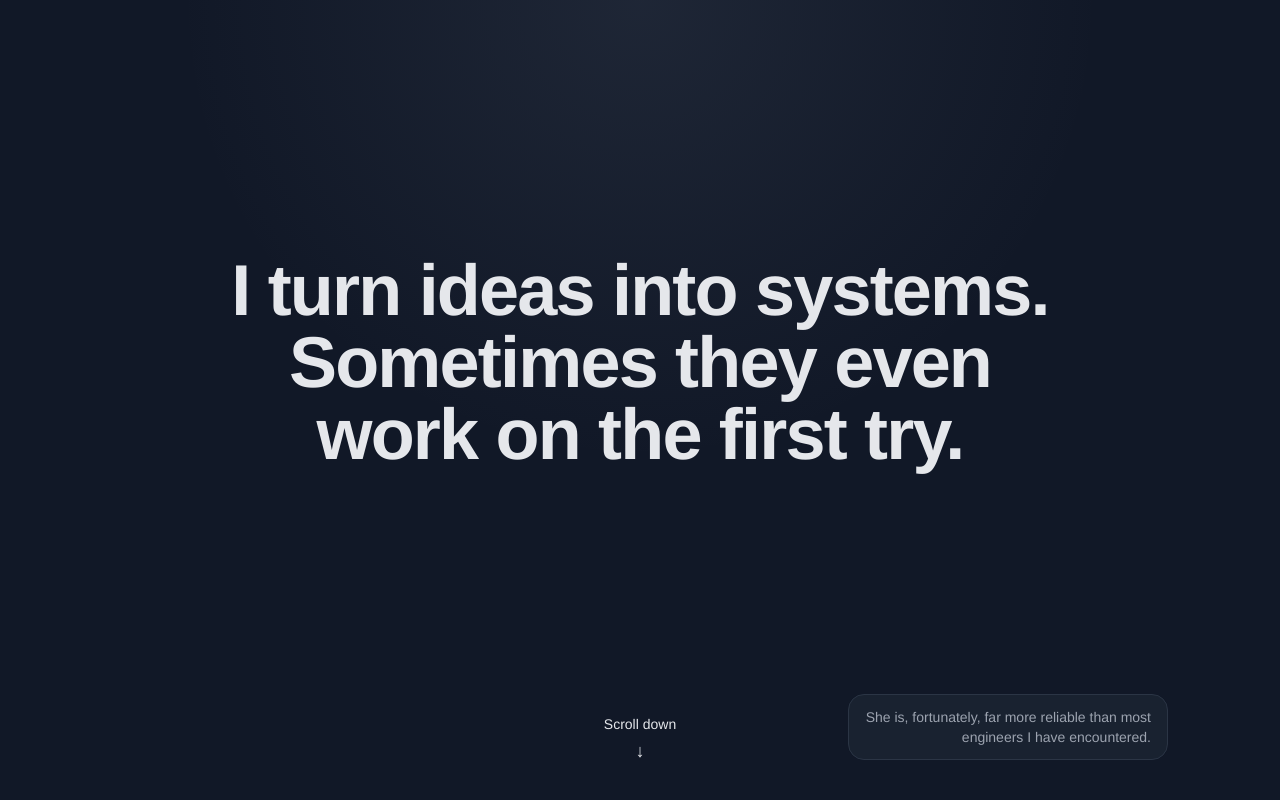
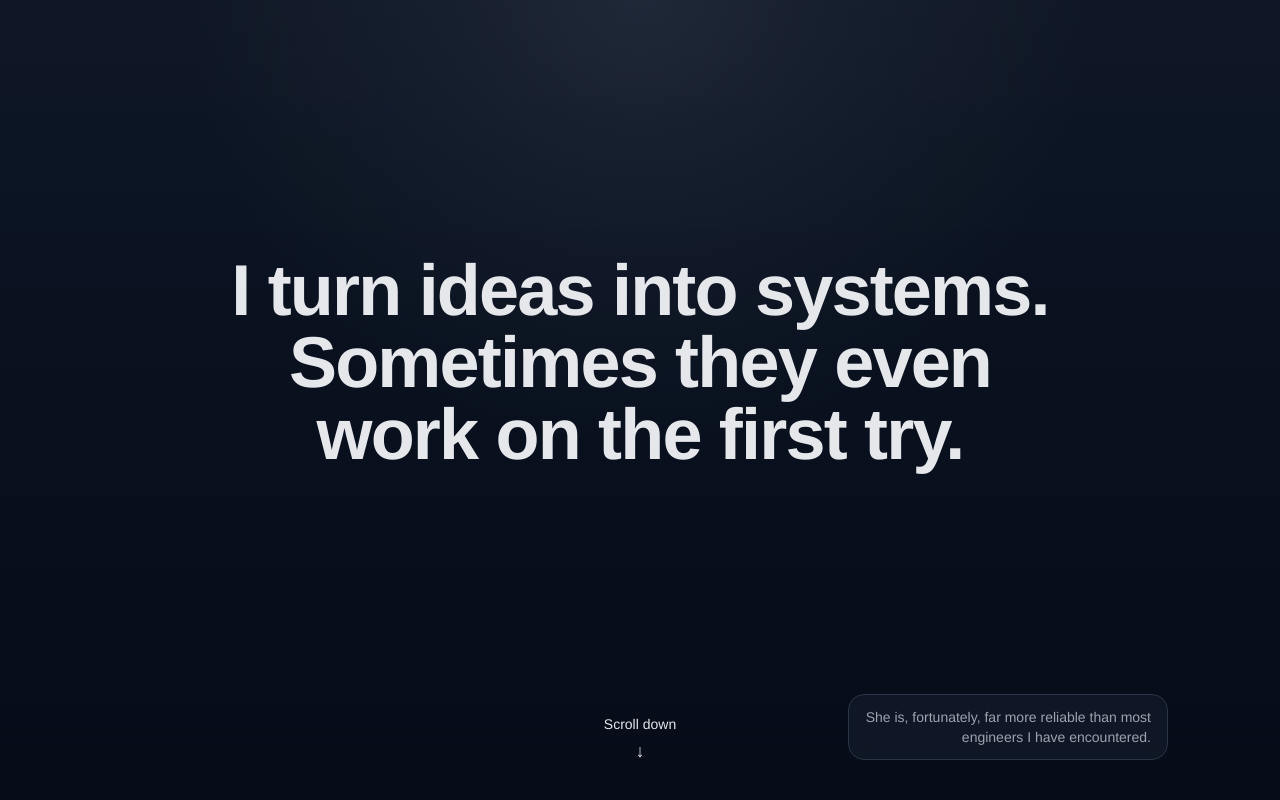
Before and after one commit to ditafy/devin-portfolio, a Next.js app: page / in a window 1280 px wide. Shown: the top 800 px of the page. Built offline with nearby package versions, Linux system fonts and the light colour scheme.

Commit message:
refine the theme a bit

```diff
--- a/app/globals.css
+++ b/app/globals.css
@@ -1,10 +1,10 @@
 @import "tailwindcss";
 
 :root {
-  --bg: #111827;
+  --bg: #09111f;
   --text: #e5e7eb;
   --muted: #9ca3af;
-  --card: #1b2432;
+  --card: rgba(20, 29, 43, 0.72);
   --border: #2b3545;
   --surface: #0f172a;
   --accent: #cbd5e1;
@@ -29,7 +29,20 @@ html {
 
 body {
   min-height: 100vh;
-  background: var(--bg);
+  background-color: var(--bg);
+  background-image:
+    radial-gradient(
+      circle at 50% 0%,
+      rgba(148, 163, 184, 0.12) 0%,
+      rgba(148, 163, 184, 0.06) 18%,
+      transparent 44%
+    ),
+    linear-gradient(
+      180deg,
+      rgba(16, 24, 39, 0.92) 0%,
+      rgba(9, 17, 31, 1) 46%,
+      rgba(6, 12, 24, 1) 100%
+    );
   color: var(--text);
   font-family: var(--font-sans);
   line-height: 1.5;
--- a/app/page.tsx
+++ b/app/page.tsx
@@ -45,7 +45,7 @@ const portfolioSections = [
 
 export default function Home() {
   return (
-    <main className="bg-bg text-text">
+    <main className="text-text">
       <OpeningScreen />
       <HeroSection />
 
--- a/components/portfolio/content-section.tsx
+++ b/components/portfolio/content-section.tsx
@@ -4,7 +4,7 @@ type ContentSectionProps = {
 
 export function ContentSection({ description }: ContentSectionProps) {
   return (
-    <div className="rounded-3xl border border-border bg-card p-6 sm:p-8">
+    <div className="rounded-3xl border border-border bg-card p-6 backdrop-blur-sm sm:p-8">
       <p className="max-w-2xl text-base leading-7 text-muted">
         {description}
       </p>
--- a/components/portfolio/hero-section.tsx
+++ b/components/portfolio/hero-section.tsx
@@ -16,7 +16,7 @@ export function HeroSection() {
           </p>
         </div>
 
-        <div className="rounded-3xl border border-border bg-card p-6">
+        <div className="rounded-3xl border border-border bg-card p-6 backdrop-blur-sm">
           <p className="text-sm font-medium uppercase tracking-[0.2em] text-muted">
             Quick info
           </p>
--- a/components/portfolio/opening-screen.tsx
+++ b/components/portfolio/opening-screen.tsx
@@ -1,8 +1,6 @@
 export function OpeningScreen() {
   return (
-    <section className="relative overflow-hidden border-b border-border bg-bg">
-      <div className="absolute inset-0 bg-[radial-gradient(circle_at_top,_rgba(148,163,184,0.10),_transparent_45%)]" />
-
+    <section className="relative overflow-hidden border-b border-border">
       <div className="relative mx-auto grid min-h-screen w-full max-w-6xl grid-rows-[minmax(4rem,1fr)_auto_minmax(8rem,1.2fr)] px-6 py-8 sm:grid-rows-[minmax(5rem,1fr)_auto_minmax(8rem,1.35fr)] sm:px-8 sm:py-10 lg:px-12">
         <div className="row-start-2 mx-auto max-w-4xl text-center">
           <h1 className="text-balance text-5xl font-semibold tracking-tight text-text sm:text-6xl lg:text-7xl">
@@ -24,7 +22,7 @@ export function OpeningScreen() {
             </span>
           </a>
 
-          <aside className="max-w-[15rem] justify-self-end rounded-2xl border border-border bg-card/90 px-4 py-3 text-right text-xs leading-5 text-muted backdrop-blur sm:max-w-xs sm:text-sm">
+          <aside className="max-w-[15rem] justify-self-end rounded-2xl border border-border bg-card px-4 py-3 text-right text-xs leading-5 text-muted backdrop-blur-sm sm:max-w-xs sm:text-sm">
             <p>
               She is, fortunately, far more reliable than most engineers I have
               encountered.
```
